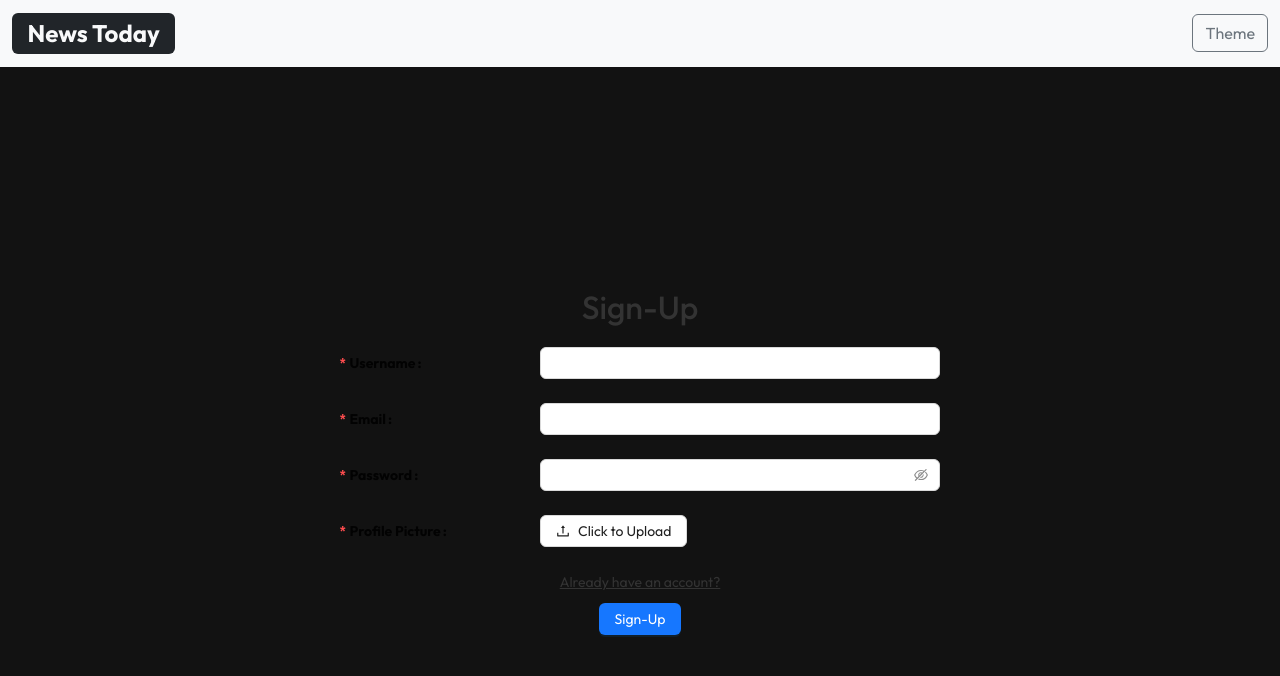
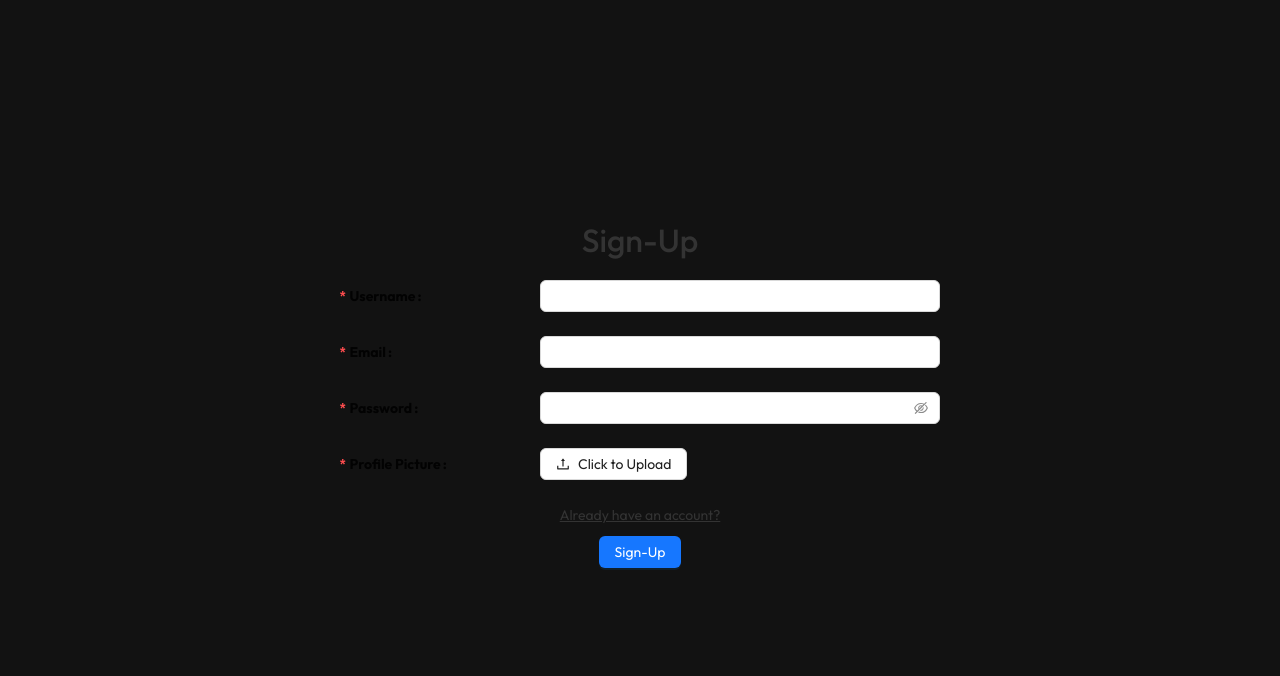
Before and after one commit to sathwikpedapati/NewsToday, a React (Create React App) app in the folder client/: page /signup in a window 1280 px wide. Shown: the top 676 px of the page. Built offline with nearby package versions, Linux system fonts and the light colour scheme.

Commit message:
Update Signup.js

```diff
--- a/client/src/pages/Signup.js
+++ b/client/src/pages/Signup.js
@@ -55,7 +55,6 @@ const Signup = ({ theme, setTheme }) => {
 
   return (
     <>
-      <Navbar theme="light" setTheme={() => {}} showThemeToggle={false} />
       <div style={{
         display: 'flex',
         justifyContent: 'center',
```
